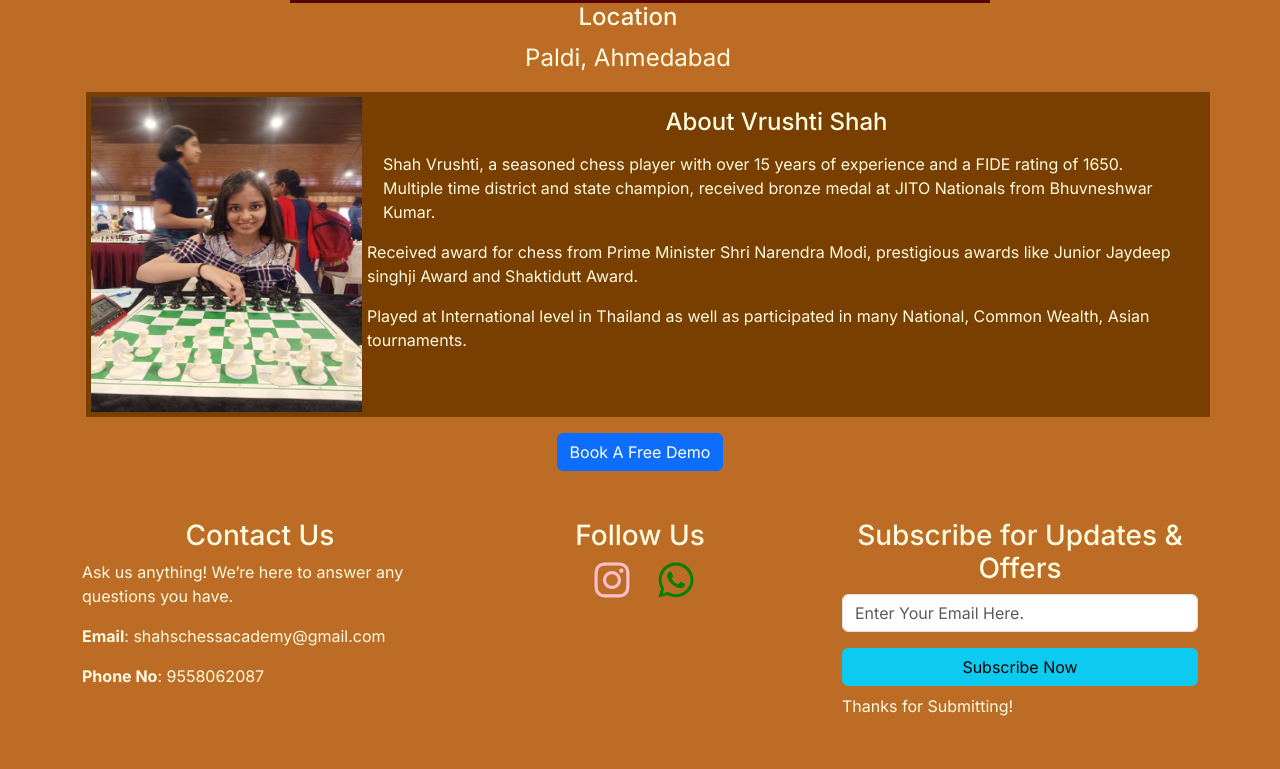
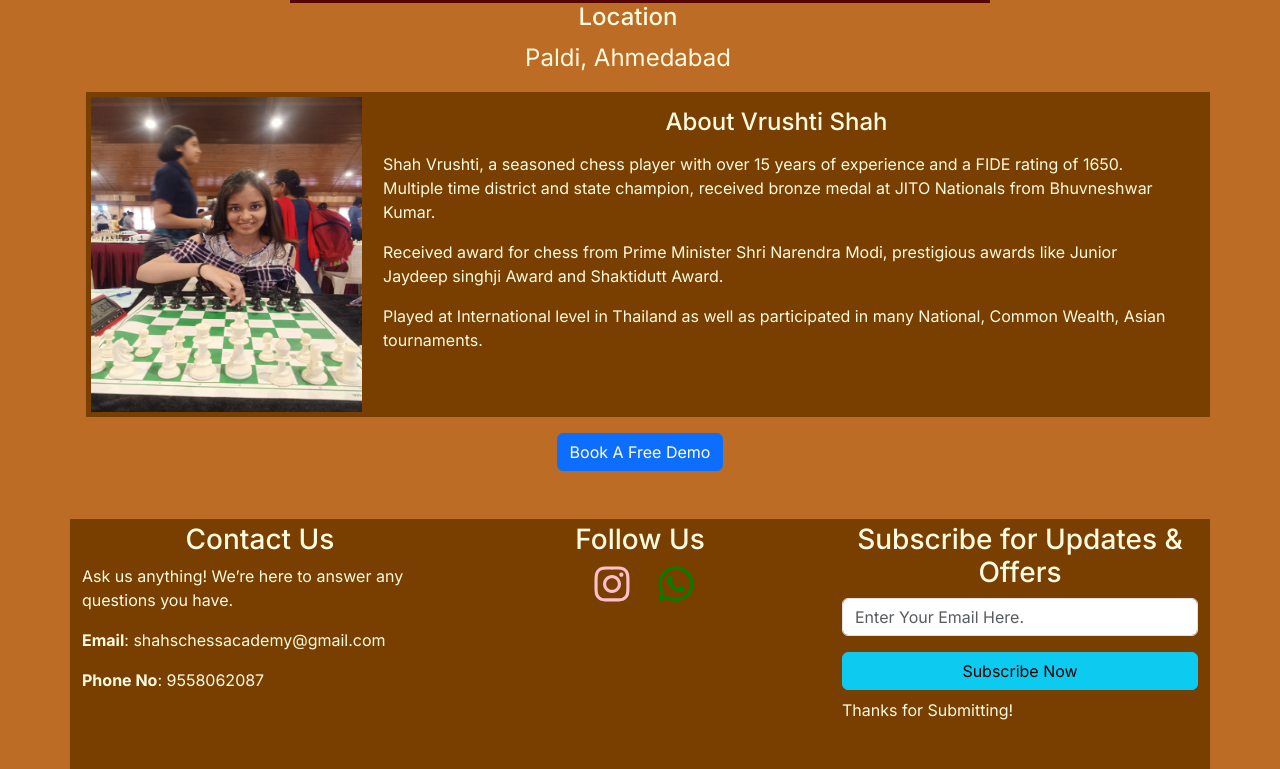
Before and after one commit to hardsheth/shahchessacademy, a Next.js app: page / in a window 1280 px wide. Shown: the part 1825-2594 px from the top of the page. Built offline with nearby package versions, Linux system fonts and the light colour scheme.

Commit message:
Updated footer

```diff
--- a/app/page.tsx
+++ b/app/page.tsx
@@ -83,17 +83,17 @@ export default function Home() {
             <div className={`col col-lg-9 m-0 p-0 pe-4 ${Styles.textContainerNg}`}>
               <h4 className="text-center my-3">About Vrushti Shah</h4>
               <p className="text-start fs-6 ps-3">Shah Vrushti, a seasoned chess player with over 15 years of experience and a FIDE rating of 1650. Multiple time district and state champion, received bronze medal at JITO Nationals from Bhuvneshwar Kumar. </p>
-              <p className="fs-6">
+              <p className="fs-6 ps-3">
                 Received award for chess from Prime Minister Shri Narendra Modi, prestigious awards like Junior Jaydeep singhji Award and Shaktidutt Award.
               </p>
-              <p className=" fs-6">
+              <p className=" fs-6  ps-3">
                 Played at International level in Thailand as well as participated in many National, Common Wealth, Asian tournaments.</p>
             </div>
           </div>
           <div className="mx-auto text-center mt-3">
               <button type="button" className="btn btn-primary ">Book A Free Demo</button>
             </div>
-          <div className={`mt-5 row row-cols-1 row-cols-lg-3 ${Styles.containerHeight}`}>
+          <div className={`mt-5 row row-cols-1 row-cols-lg-3 ${Styles.containerHeight} ${Styles.textContainerNg} pt-1`}>
             <div className="col">
               <h3 className="text-center">Contact Us</h3>
               <p className="">Ask us anything! We’re here to answer any questions you have.
```
